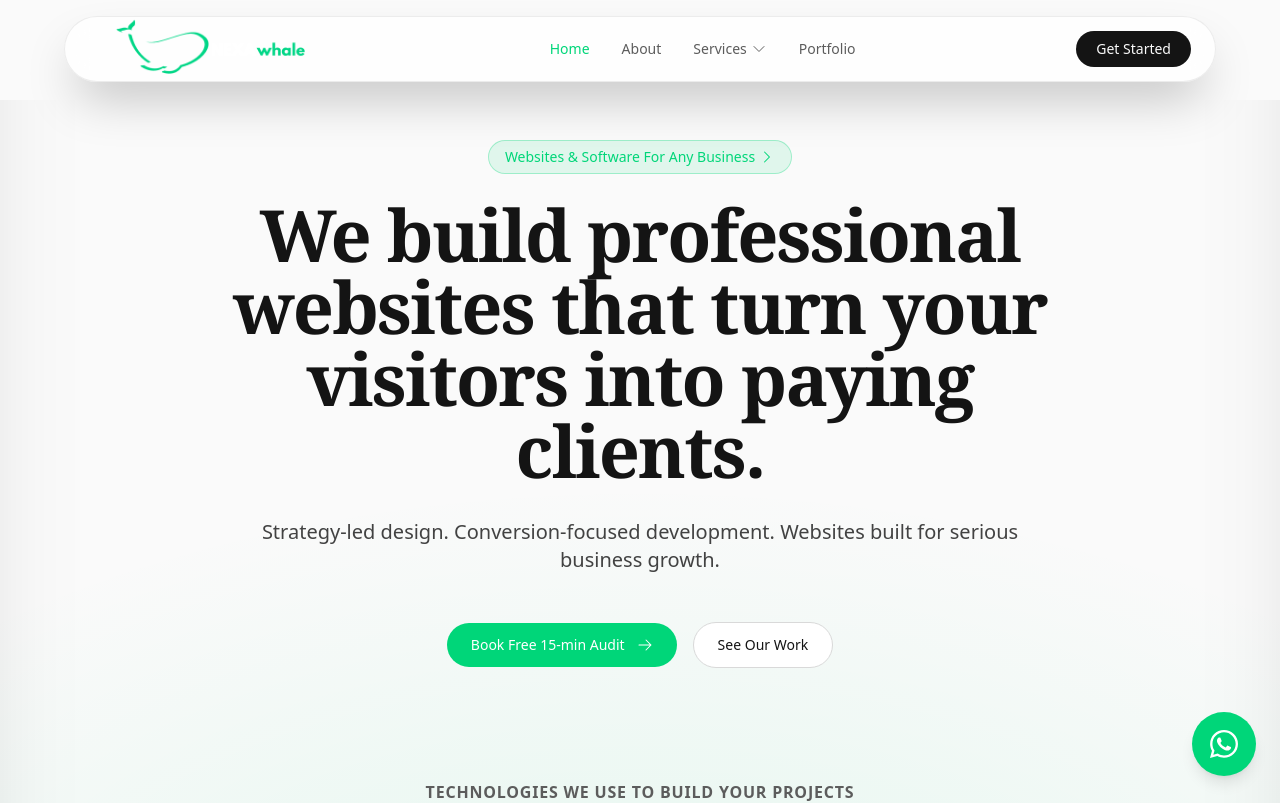
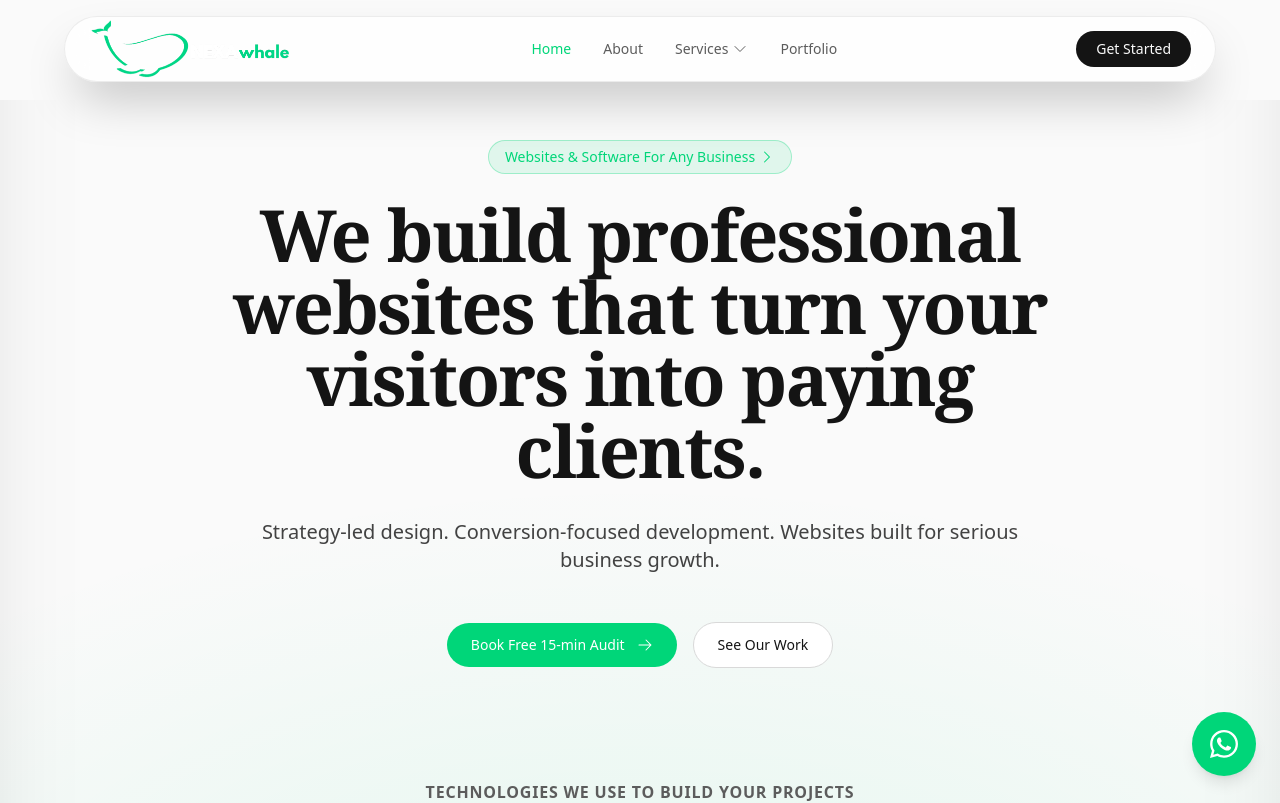
Before and after one commit to Suraj963/bantern, a React (Create React App) app: page / in a window 1280 px wide. Shown: the top 803 px of the page. Built offline with nearby package versions, Linux system fonts and the light colour scheme.

Commit message:
Update logo to nexawhaledarkCrop.png in Footer and Navbar components

```diff
--- a/src/screens/Footer/Footer.js
+++ b/src/screens/Footer/Footer.js
@@ -79,9 +79,9 @@ const Footer = () => {
           <motion.div variants={itemVariants} className="flex flex-col">
             <Link to="/" className="flex items-center space-x-3 mb-4">
               <img
-                src="/nexawhaledark.png"
+                src="/nexawhaledarkCrop.png"
                 alt="Cake"
-                className="h-60 w-60 text-primary-foreground"
+                className="h-[64px] w-auto text-primary-foreground"
               />
             </Link>
             <p className="text-muted-foreground text-sm max-w-xs">
--- a/src/screens/Navbar/Navbar.js
+++ b/src/screens/Navbar/Navbar.js
@@ -134,9 +134,9 @@ const Navbar = () => {
               {/* <span className="bg-primary p-2 rounded-full"> */}
               {/* <nexalogo className="h-5 w-5 text-primary-foreground" /> */}
               <img
-                src="/nexawhaledark.png"
+                src="/nexawhaledarkCrop.png"
                 alt="Cake"
-                className="h-60 w-60 text-primary-foreground"
+                className="h-[64px] w-auto text-primary-foreground"
               />
               {/* </span> */}
               {/* <span className="text-foreground text-2xl font-bold">
```
Also changed, not shown: public/nexawhaledarkCrop.png (added).
